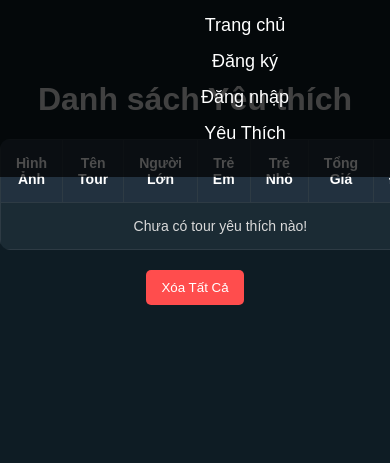
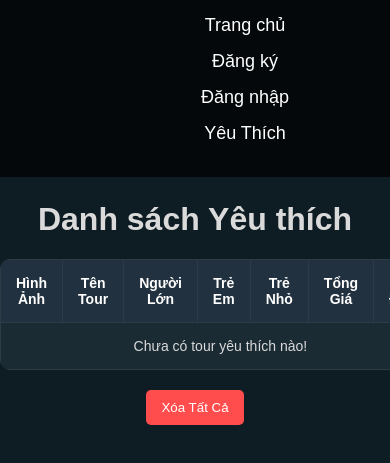
Before and after one commit to anh1650000/Do-An_CT188, a plain HTML site: page favorites.html in a window 390 px wide. Shown: the part 79-542 px from the top of the page. Drawn offline with Linux system fonts and the light colour scheme.

Commit message:
Lưu thay đổi trước khi chuyển nhánh

```diff
--- a/favorites.css
+++ b/favorites.css
@@ -10,6 +10,11 @@ body {
 }
 body {
     padding-top: 80px;
+}
+@media (max-width: 768px) {
+    body {
+        padding-top: 200px; /* Đẩy nội dung xuống xa hơn khi header xếp dọc */
+    }
 }
 header {
     position: fixed;
```
